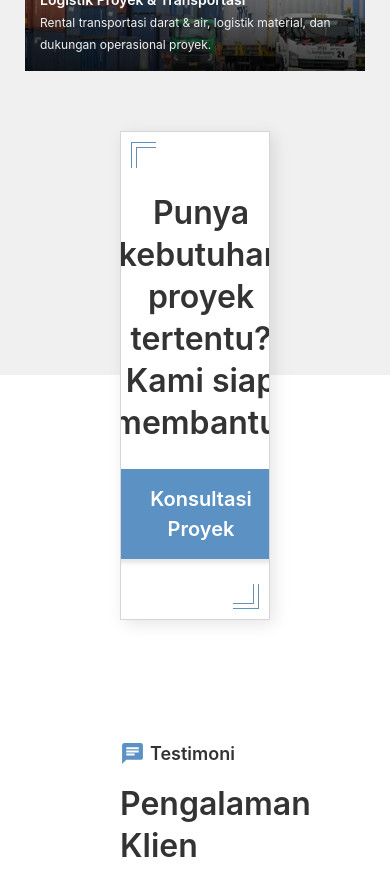
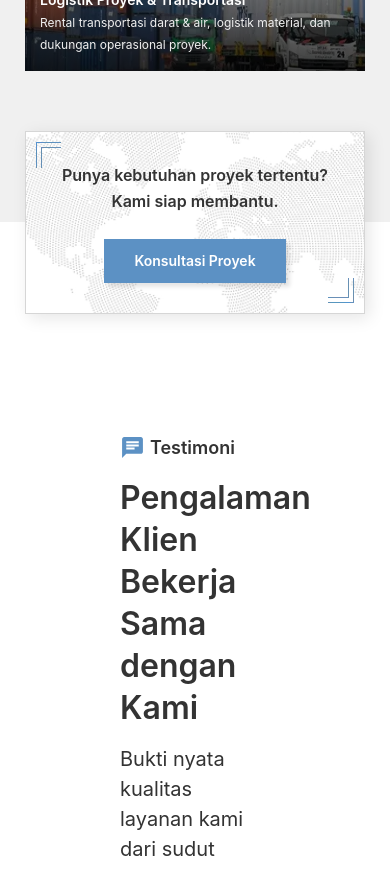
Before and after one commit to jasonjahja/KJP-Website, a React (Vite) app: page / in a window 390 px wide. Shown: the part 3080-3949 px from the top of the page. Built offline with nearby package versions, Linux system fonts and the light colour scheme.

Commit message:
feat(cta): add cta mobile

```diff
--- a/src/components/CTACard.jsx
+++ b/src/components/CTACard.jsx
@@ -1,4 +1,5 @@
 import CTABg from "../assets/images/cta-bg.webp";
+import CTABgSm from "../assets/images/cta-bg-sm.webp";
 import ulBorder from "../assets/images/u-l-border.webp";
 import brBorder from "../assets/images/b-r-border.webp";
 import ulBorderSm from "../assets/images/u-l-border-sm.webp";
@@ -7,13 +8,21 @@ import Button from "./Button";
 
 function CTACard() {
   return (
-    <div className="relative mx-120 w-full overflow-hidden bg-bw1 shadow-card border border-bw5">
+    <div className="relative mx-25 md:mx-120 w-full overflow-hidden bg-bw1 shadow-card border border-bw5">
 
       {/* Background image */}
+      {/* Mobile background */}
+      <img
+        src={CTABgSm}
+        alt="CTA Background Mobile"
+        className="absolute inset-0 h-full w-full object-cover opacity-20 md:hidden"
+      />
+
+      {/* Desktop background */}
       <img
         src={CTABg}
-        alt="CTA Background"
-        className="absolute inset-0 h-full w-full object-cover opacity-20"
+        alt="CTA Background Desktop"
+        className="absolute inset-0 h-full w-full object-cover opacity-20 hidden md:block"
       />
 
       {/* Decorative Borders */}
@@ -57,16 +66,16 @@ function CTACard() {
         </div>
 
       {/* Content */}
-      <div className="relative z-10 flex flex-col items-center justify-center gap-25 px-20 py-60 text-center">
-        <h2 className="text-h4 text-bw8">
+      <div className="relative z-10 flex flex-col items-center justify-center gap-25 px-15 md:px-20 py-30 md:py-60 text-center">
+        <h2 className="text-s1 md:text-h4 text-bw8">
           Punya kebutuhan proyek tertentu? Kami siap membantu.
         </h2>
 
         <Button
         variant="primary"
-        px="px-45"
-        py="py-15"
-        text="text-h7"
+        px="px-30 md:px-45"
+        py="py-10 md:py-15"
+        text="text-s2 md:text-h7"
         href="#footer"
         >
             Konsultasi Proyek
```
